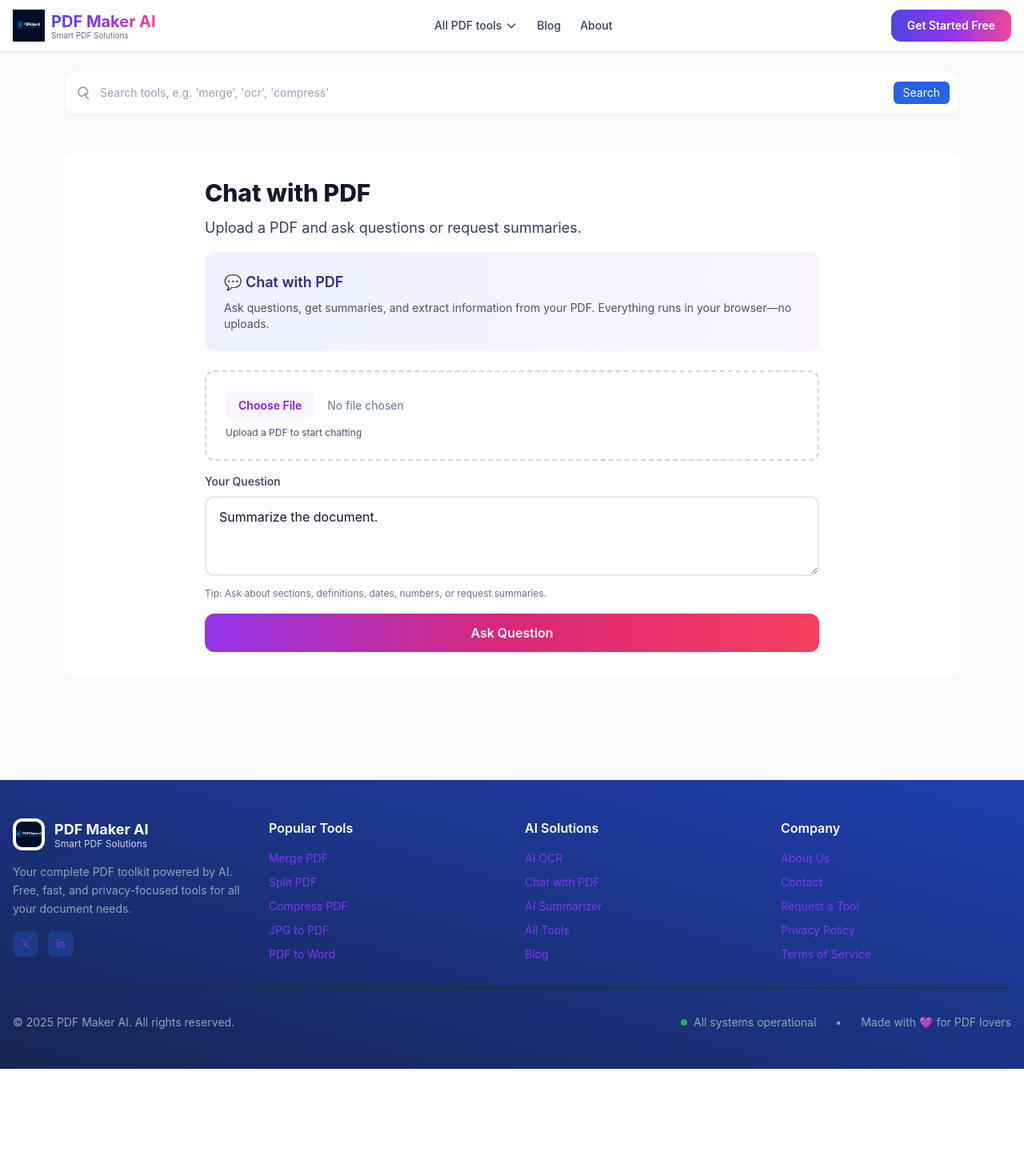
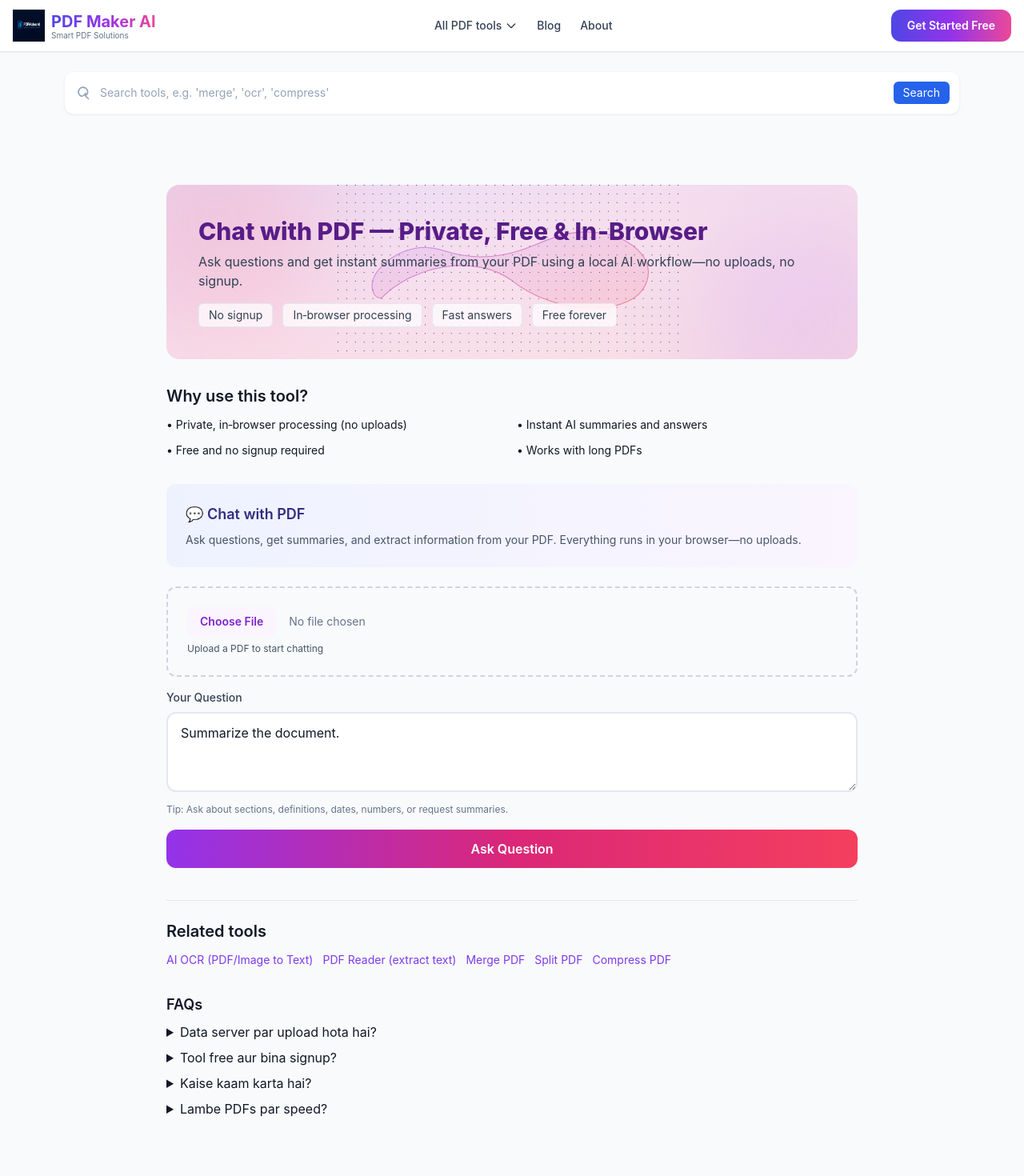
Before and after one commit to studybuild576-commits/my-tool-website, a Next.js app: page /chat-with-pdf in a window 1280 px wide. Shown: the top 1470 px of the page at 80% size. Before the commit the page ends 1336 px from the top, so only its background shows below. Built offline with nearby package versions, Linux system fonts and the light colour scheme.

Commit message:
Update page.tsx

```diff
--- a/app/chat-with-pdf/page.tsx
+++ b/app/chat-with-pdf/page.tsx
@@ -1,50 +1,63 @@
 // app/chat-with-pdf/page.tsx
 import type { Metadata } from "next";
+import Link from "next/link";
 import ChatWithPDFFormWrapper from "@/components/client/ChatWithPDFFormWrapper";
 
 export const metadata: Metadata = {
-  title: "Chat with PDF — Ask Questions, Get Summaries (Private) | PDF Maker AI",
+  title: "Chat with PDF AI Tool: Ask Questions & Get Summaries (Private, Free) | PDF Maker AI",
   description:
-    "Upload a PDF and ask questions or request summaries. Instantly extract key points—fast, free, and privacy‑first in your browser.",
+    "Chat with your PDF using AI: ask questions, get instant summaries, and extract answers—private, free, and fully in‑browser with no signup.",
+  keywords: [
+    "chat with pdf ai tool","chat with pdf online","ask questions to pdf","pdf qna","pdf summarizer online",
+    "summarize pdf with ai","private pdf chat","in‑browser pdf chat","ai pdf reader","pdf analysis tool",
+    "document question answering","semantic search pdf","local pdf processing","no signup pdf tool","free pdf summarizer",
+    "extract info from pdf","pdf insights ai","ai document chat","qna over pdf","instant pdf summary",
+    "secure pdf chat","fast pdf summarization","rag over pdf","pdf assistant ai","contextual pdf answers",
+    "offline pdf ai","privacy first pdf qna","ai chatbot for pdf","parse pdf with ai","search pdf with ai",
+    "vector search pdf","flexsearch pdf","similarity search pdf","long pdf summarizer","multi page pdf summary",
+    "keyword search pdf","legal pdf analyzer","research paper summarizer","invoice pdf qna","contract pdf chat",
+    "ebook question answering","education pdf tutor","technical pdf assistant","report summarizer ai",
+    "meeting minutes from pdf","policy document qna","handbook qna ai","datasheet analyzer ai","pdf faq generator ai"
+  ],
   alternates: { canonical: "https://pdfmakerai.shop/chat-with-pdf" },
   robots: { index: true, follow: true },
   openGraph: {
     type: "website",
     url: "https://pdfmakerai.shop/chat-with-pdf",
-    title: "Chat with PDF — PDF Maker AI",
+    title: "Chat with PDF AI Tool — Ask Questions & Get Summaries (Private, Free)",
     description:
-      "Interact with PDF documents: ask questions and get summaries using AI. 100% in‑browser.",
-    siteName: "PDF Maker AI",
+      "Upload a PDF and chat with it—get instant answers and summaries with a private, in‑browser AI tool.",
+    siteName: "PDF Maker AI"
   },
   twitter: {
     card: "summary_large_image",
-    title: "Chat with PDF — PDF Maker AI",
-    description:
-      "Ask questions and get summaries from your PDFs in‑browser—no signup, no upload.",
-  },
+    title: "Chat with PDF AI Tool — Private, Free, In‑Browser",
+    description: "Ask questions and get summaries from your PDFs in‑browser—no signup, no upload."
+  }
 };
 
 export default function ChatWithPDFPage() {
-  // SoftwareApplication + FAQPage JSON‑LD for rich results
-  const jsonLd = {
+  const appLd = {
     "@context": "https://schema.org",
     "@type": "SoftwareApplication",
-    name: "Chat with PDF",
+    name: "Chat with PDF AI Tool",
     applicationCategory: "UtilityApplication",
+    applicationSubCategory: "DocumentAnalysis",
     operatingSystem: "Web",
     url: "https://pdfmakerai.shop/chat-with-pdf",
     isAccessibleForFree: true,
     offers: { "@type": "Offer", price: "0", priceCurrency: "USD" },
     featureList: [
-      "Upload PDF and ask questions",
-      "Instant summaries",
+      "Ask questions to PDF",
+      "Instant AI summaries",
       "In‑browser processing",
       "No signup",
       "Privacy‑first",
+      "Fast answers"
     ],
     keywords:
-      "chat with pdf, ask questions to pdf, pdf summarizer, pdf qna, privacy first pdf chat",
-    publisher: { "@type": "Organization", name: "PDF Maker AI", url: "https://pdfmakerai.shop" },
+      "chat with pdf ai tool, ask questions to pdf, pdf summarizer online, private pdf chat, in‑browser pdf chat, ai pdf reader, question answering from pdf, secure pdf chat",
+    publisher: { "@type": "Organization", name: "PDF Maker AI", url: "https://pdfmakerai.shop" }
   };
 
   const faqLd = {
@@ -56,48 +69,126 @@ export default function ChatWithPDFPage() {
         name: "Kya data server par upload hota hai?",
         acceptedAnswer: {
           "@type": "Answer",
-          text: "Nahi, saari processing browser ke andar hoti hai; koi file server par upload nahi hoti.",
-        },
+          text: "Nahi, saari processing browser ke andar hoti hai; koi file server par upload nahi hoti."
+        }
       },
       {
         "@type": "Question",
-        name: "Kya yeh bilkul free hai?",
+        name: "Kya yeh tool bilkul free aur bina signup ke hai?",
         acceptedAnswer: {
           "@type": "Answer",
-          text: "Haan, 100% free aur bina account ke use kar sakte hain.",
-        },
+          text: "Haan, 100% free aur bina account ke use kiya ja sakta hai."
+        }
       },
       {
         "@type": "Question",
-        name: "Kaise kaam karta hai?",
+        name: "Yeh kaise kaam karta hai?",
         acceptedAnswer: {
           "@type": "Answer",
-          text: "Tool PDF text extract karke local search aur similarity se relevant chunks find karta hai.",
-        },
+          text: "Tool PDF se text extract karke local full‑text search aur similarity matching se relevant passages dikhata hai."
+        }
       },
-    ],
+      {
+        "@type": "Question",
+        name: "Kya bade documents par bhi fast chalega?",
+        acceptedAnswer: {
+          "@type": "Answer",
+          text: "Haan, text ko chhote chunks me index kiya jata hai taaki relevant hissa jaldi mil sake."
+        }
+      }
+    ]
   };
 
   return (
-    <main>
-      {/* Structured Data */}
+    <main className="max-w-4xl mx-auto px-4 py-10">
+      {/* JSON‑LD (XSS‑safe) */}
       <script
         type="application/ld+json"
-        dangerouslySetInnerHTML={{ __html: JSON.stringify(jsonLd).replace(/</g, "\\u003c") }}
+        dangerouslySetInnerHTML={{ __html: JSON.stringify(appLd).replace(/</g, "\\u003c") }}
       />
       <script
         type="application/ld+json"
         dangerouslySetInnerHTML={{ __html: JSON.stringify(faqLd).replace(/</g, "\\u003c") }}
       />
 
-      <section className="bg-white rounded-lg shadow-sm p-8">
-        <div className="max-w-3xl mx-auto">
-          <h1 className="text-3xl font-extrabold mb-3">Chat with PDF</h1>
-          <h2 className="text-lg text-slate-700 mb-4">
-            Upload a PDF and ask questions or request summaries.
-          </h2>
-          <ChatWithPDFFormWrapper />
+      {/* Decorative hero (inline SVG only, no image) */}
+      <div className="relative overflow-hidden rounded-2xl mb-8">
+        <div className="absolute inset-0 bg-gradient-to-br from-purple-600/15 via-pink-500/15 to-rose-500/15" />
+        <div aria-hidden="true" className="pointer-events-none absolute -top-24 -left-20 h-72 w-72 rounded-full bg-rose-400 blur-3xl opacity-20" />
+        <div aria-hidden="true" className="pointer-events-none absolute -bottom-24 -right-20 h-72 w-72 rounded-full bg-purple-400 blur-3xl opacity-20" />
+        <svg
+          className="absolute inset-0 w-full h-full"
+          viewBox="0 0 800 400"
+          xmlns="http://www.w3.org/2000/svg"
+          role="img"
+          aria-label="Chat with PDF AI tool providing answers and summaries from documents"
+        >
+          <defs>
+            <pattern id="dots" x="0" y="0" width="20" height="20" patternUnits="userSpaceOnUse">
+              <circle cx="1" cy="1" r="1" fill="currentColor" />
+            </pattern>
+            <linearGradient id="stroke" x1="0" y1="0" x2="1" y2="1">
+              <stop offset="0%" stopColor="#a855f7" stopOpacity="0.6" />
+              <stop offset="100%" stopColor="#f43f5e" stopOpacity="0.6" />
+            </linearGradient>
+            <linearGradient id="fill" x1="0" y1="0" x2="1" y2="1">
+              <stop offset="0%" stopColor="#c084fc" stopOpacity="0.18" />
+              <stop offset="100%" stopColor="#fb7185" stopOpacity="0.18" />
+            </linearGradient>
+          </defs>
+          <rect width="100%" height="100%" fill="url(#dots)" className="text-purple-400/20" />
+          <path
+            d="M100,260 C180,180 320,160 400,220 C500,300 660,300 700,240 C740,180 680,120 600,110 C520,100 480,130 420,150 C360,170 300,170 240,150 C180,130 120,160 90,200 C70,230 80,260 100,260 Z"
+            fill="url(#fill)"
+            stroke="url(#stroke)"
+            strokeWidth="2"
+          />
+        </svg>
+        <div className="relative p-8 sm:p-10">
+          <h1 className="text-3xl font-extrabold text-purple-900">
+            Chat with PDF — Private, Free & In‑Browser
+          </h1>
+          <p className="mt-2 text-sm sm:text-base text-slate-700">
+            Ask questions and get instant summaries from your PDF using a local AI workflow—no uploads, no signup.
+          </p>
+          <ul className="mt-4 flex flex-wrap gap-3 text-xs sm:text-sm text-slate-700">
+            <li className="bg-white/70 backdrop-blur px-3 py-1 rounded-md border border-slate-200">No signup</li>
+            <li className="bg-white/70 backdrop-blur px-3 py-1 rounded-md border border-slate-200">In‑browser processing</li>
+            <li className="bg-white/70 backdrop-blur px-3 py-1 rounded-md border border-slate-200">Fast answers</li>
+            <li className="bg-white/70 backdrop-blur px-3 py-1 rounded-md border border-slate-200">Free forever</li>
+          </ul>
         </div>
+      </div>
+
+      <section className="mb-8">
+        <h2 className="text-xl font-semibold mb-3">Why use this tool?</h2>
+        <ul className="grid sm:grid-cols-2 gap-3 text-sm">
+          <li>• Private, in‑browser processing (no uploads)</li>
+          <li>• Instant AI summaries and answers</li>
+          <li>• Free and no signup required</li>
+          <li>• Works with long PDFs</li>
+        </ul>
+      </section>
+
+      <ChatWithPDFFormWrapper />
+
+      <aside className="mt-10 border-t pt-6">
+        <h2 className="text-xl font-semibold mb-3">Related tools</h2>
+        <nav className="flex flex-wrap gap-3 text-sm">
+          <Link prefetch={false} href="/ai-ocr">AI OCR (PDF/Image to Text)</Link>
+          <Link prefetch={false} href="/pdf-reader">PDF Reader (extract text)</Link>
+          <Link prefetch={false} href="/merge-pdf">Merge PDF</Link>
+          <Link prefetch={false} href="/split-pdf">Split PDF</Link>
+          <Link prefetch={false} href="/compress-pdf">Compress PDF</Link>
+        </nav>
+      </aside>
+
+      <section className="mt-8">
+        <h3 className="text-lg font-semibold mb-2">FAQs</h3>
+        <details className="mb-2"><summary>Data server par upload hota hai?</summary><p className="text-gray-600">Nahi, sab kuchh browser ke andar process hota hai—privacy safe.</p></details>
+        <details className="mb-2"><summary>Tool free aur bina signup?</summary><p className="text-gray-600">Haan, 100% free aur bina account ke.</p></details>
+        <details className="mb-2"><summary>Kaise kaam karta hai?</summary><p className="text-gray-600">Local indexing + similarity ke through relevant passages milte hain.</p></details>
+        <details className="mb-2"><summary>Lambe PDFs par speed?</summary><p className="text-gray-600">Chunks aur index ki wajah se fast response aata hai.</p></details>
       </section>
     </main>
   );
```
